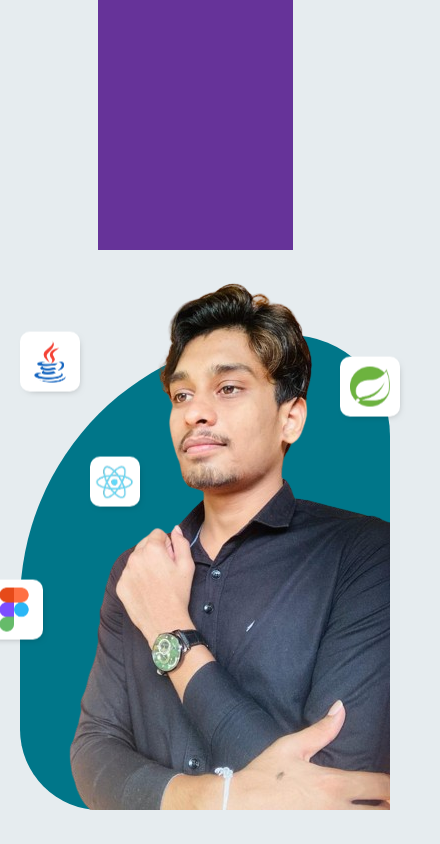
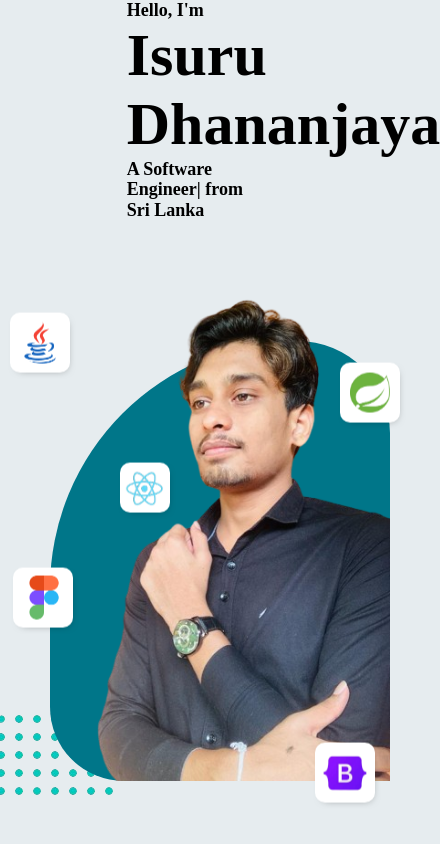
Before and after one commit to Dhananjaya1321/OfficialPortfoliio, a plain HTML site: page index.html in a window 390 px wide. Shown: the whole page, 440 px wide, since content can reach past the window. Drawn offline with nearby package versions, Linux system fonts and the light colour scheme.

Commit message:
Created home section left side

```diff
--- /dev/null
+++ b/css/responsive.css
@@ -0,0 +1,40 @@
+@media all and (max-width: 1440px) {
+    #home-section-left {
+        width: 60%;
+    }
+}
+
+@media all and (max-width: 1300px) {
+    #home-section-left {
+        width: 55%;
+    }
+}
+
+@media all and (max-width: 1130px) {
+    #home-section-left {
+        width: 50%;
+    }
+}
+
+@media all and (max-width: 1000px) {
+    #home-section-left {
+        width: 35%;
+    }
+
+    #home-section-left > h1 {
+        font-size: 60px;
+    }
+
+    #home-section-left > h3 {
+        font-size: 18px;
+    }
+
+    #home-section-right > div {
+        height: 440px;
+        width: 340px;
+    }
+
+    #home-section-right > div > img {
+        width: 395px;
+    }
+}
--- a/css/style.css
+++ b/css/style.css
@@ -21,6 +21,10 @@
     justify-content: flex-end;
 }
 
+.align-self-start{
+    align-self: flex-start;
+}
+
 .relative {
     position: relative;
 }
@@ -29,10 +33,11 @@
     position: absolute;
 }
 
-body {
-    background-color: #e6ecef;
+.margin-0{
+    margin: 0;
 }
 
+/*========================================== animations =====================================*/
 .animated-icon {
     width: 60px;
     height: 60px;
@@ -58,10 +63,27 @@ body {
     }
 }
 
+/*================================ body ===========================================*/
+body {
+    background-color: #e6ecef;
+}
+
 /*================================ home ===========================================*/
 #home-section {
     width: 100%;
     height: max-content;
+}
+
+#home-section-left {
+    width: 50%;
+}
+
+#home-section-left>h1 {
+    font-size: 84px;
+}
+
+#home-section-left>h3 {
+    font-size: 28px;
 }
 
 #home-section-right {
--- a/index.html
+++ b/index.html
@@ -12,18 +12,23 @@
     <link rel="stylesheet" href="css/style.css">
     <link rel="icon" href="./fevicon.png" sizes="any">
     <link rel="stylesheet" href="css/normalize.css">
+    <link rel="stylesheet" href="css/responsive.css">
 </head>
 <body>
 <main>
     <section id="home-section" class="flex flex-row f-wrap">
-        <div style="width: 50%; height: 250px; background-color: rebeccapurple"></div>
+        <div id="home-section-left" class="flex f-col">
+            <h3 class="margin-0 align-self-start">Hello, I'm</h3>
+            <h1 class="margin-0 align-self-start">Isuru Dhananjaya</h1>
+            <h3 class="margin-0 align-self-start">A <span id="type-script"></span> from Sri Lanka</h3>
+        </div>
         <div id="home-section-right" class="flex flex-row f-jc-end relative">
             <div class="flex flex-row f-jc-end relative">
                 <img src="assets/img/sideImage.png">
                 <div style="left: -37px; bottom: 0; top: 50px; margin: auto;" class="flex absolute animated-icon">
                     <img src="assets/icons/figma.png" width="50">
                 </div>
-               <div style="top: -15px; left: 0;" class="flex absolute animated-icon">
+                <div style="top: -40px; left:-40px;" class="flex absolute animated-icon">
                     <img src="assets/icons/java.png" width="50">
                 </div>
                 <div style="left: 70px; top: 110px; width: 50px; height: 50px;" class="flex absolute animated-icon">
@@ -32,11 +37,18 @@
                 <div style="top: 10px; right: -10px;" class="flex absolute animated-icon">
                     <img src="assets/icons/spring.png" width="40">
                 </div>
+                <div style="bottom: -10px; right: 15px;" class="flex absolute animated-icon">
+                    <img src="assets/icons/bootstrap.png" width="50">
+                </div>
+                <div style="left: -65px; bottom: -25px; z-index: -1;" class="flex absolute">
+                    <img src="assets/icons/babuls.png">
+                </div>
             </div>
         </div>
     </section>
 </main>
 <script src="js/jquery.js"></script>
+<script src="https://cdn.jsdelivr.net/npm/typed.js@2.0.11/lib/typed.min.js"></script>
 <script src="js/app.js"></script>
 </body>
 </html>
--- a/js/app.js
+++ b/js/app.js
@@ -0,0 +1,20 @@
+let typed = new Typed("#type-script", {
+    strings: ["","Software Engineer", "Mobile Application Developer", "Web Developer", "UI/UX Designer"],
+    typeSpeed: 150,
+    backSpeed: 100,
+    loop: true
+});
+
+window.addEventListener('load', function () {
+    let professionElement = document.getElementById("profession");
+    professionElement.style.display = "none";
+    let style = document.createElement("style");
+    style.innerHTML = `body::-webkit-scrollbar {display: block;}`;
+    document.head.appendChild(style);
+});
+
+document.addEventListener('DOMContentLoaded', function () {
+    let style = document.createElement("style");
+    style.innerHTML = `body::-webkit-scrollbar {display: none;}`;
+    document.head.appendChild(style);
+});
```
Also changed, not shown: assets/icons/babuls.png (added), assets/icons/bootstrap.png (added). Lines whose indentation alone changed are shown as unchanged.
